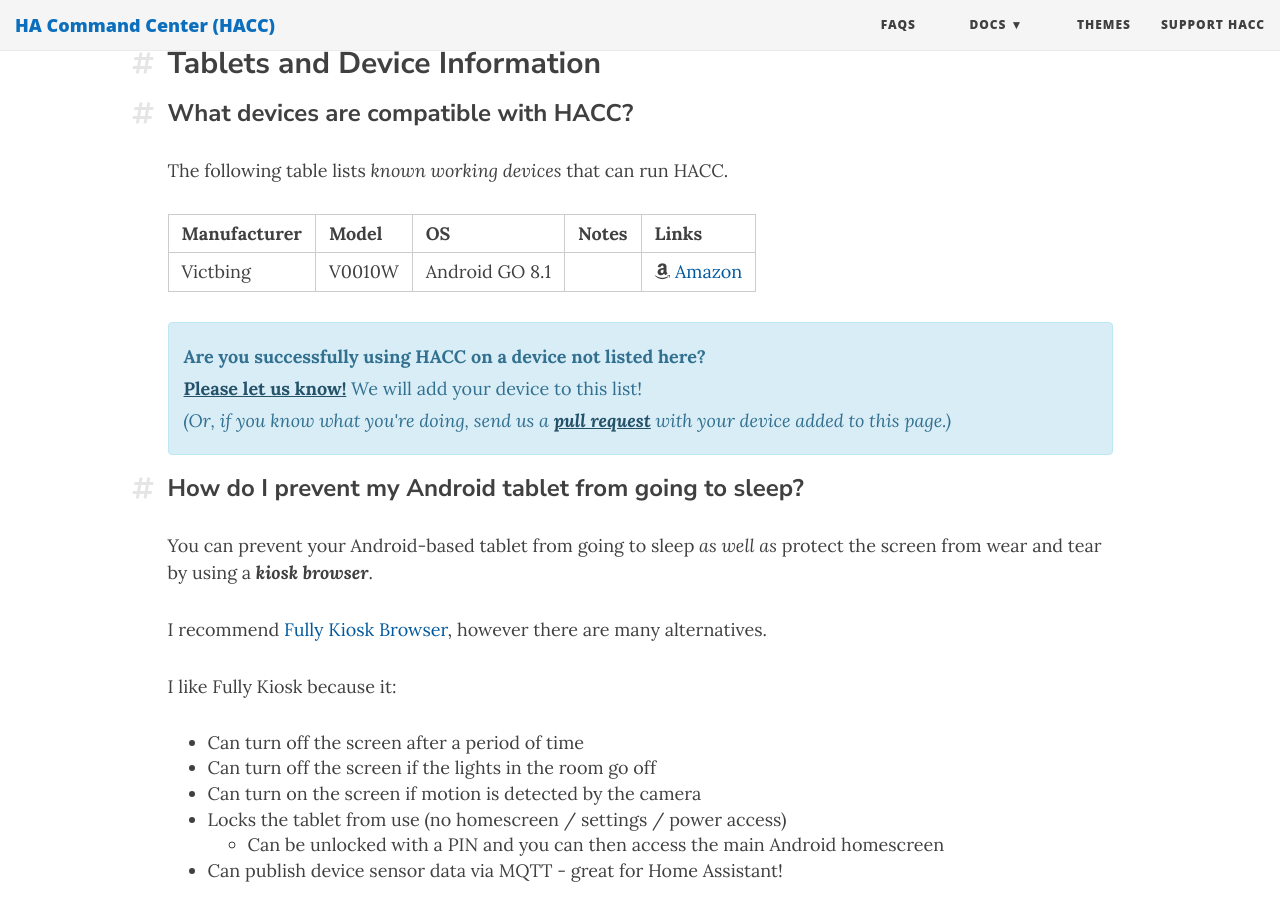
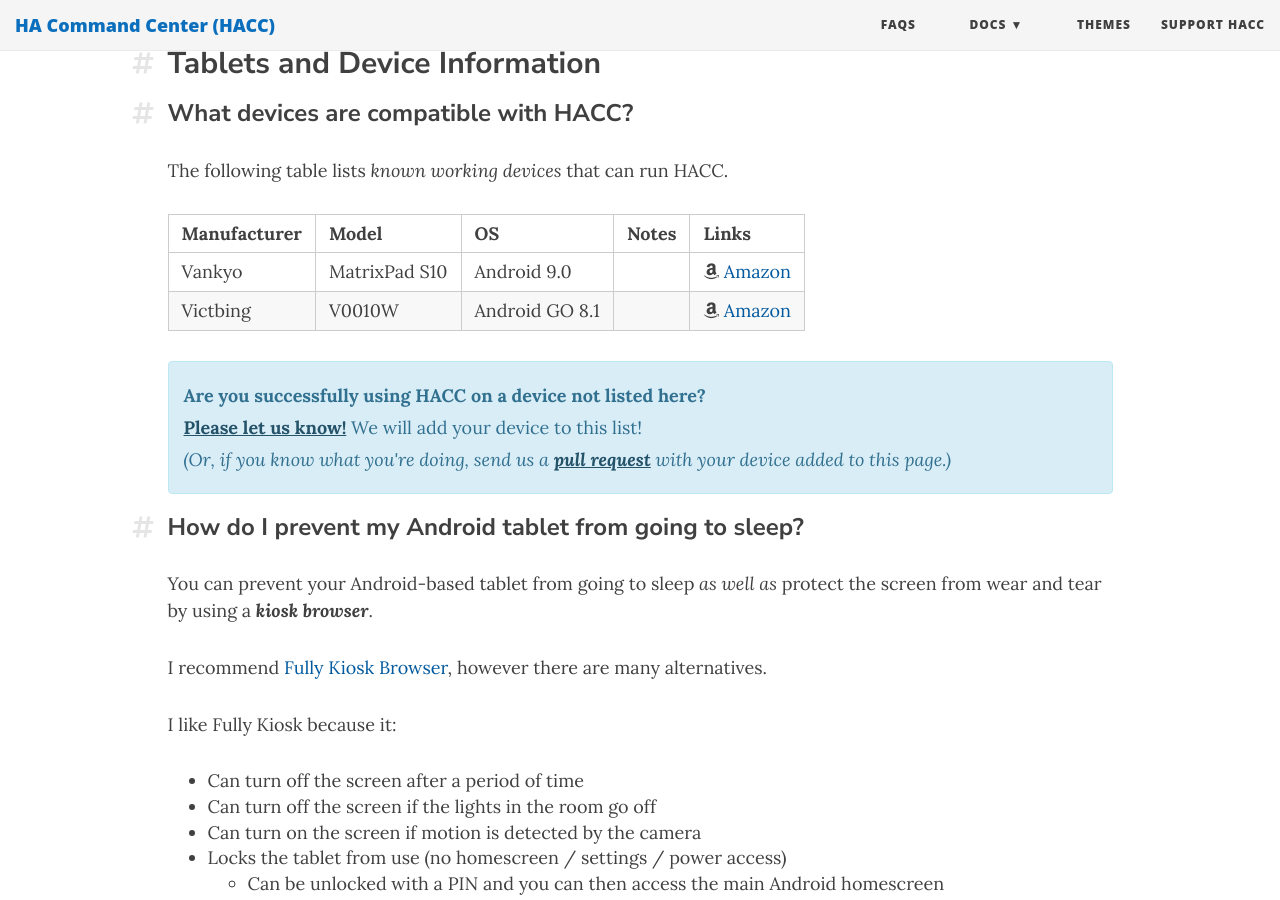
Before and after one commit to qJake/hacc.dev, a Jekyll site: the page built from faqs.md, in a window 1280 px wide and 900 px high, scrolled down 575 px. Built offline with Jekyll 4.4.1, drawn with Linux system fonts in a browser that asks for light colours; nearby versions of some CDN libraries.

Commit message:
Add tablet to list

```diff
--- a/faqs.md
+++ b/faqs.md
@@ -10,9 +10,10 @@
 
 The following table lists *known working devices* that can run HACC.
 
-| Manufacturer | Model  | OS             | Notes | Links                                                                                                                  |
-|--------------|--------|----------------|-------|------------------------------------------------------------------------------------------------------------------------|
-| Victbing     | V0010W | Android GO 8.1 |       | <i class="fab fa-amazon"></i> [Amazon](https://www.amazon.com/dp/B07S68Q35H/){:target="_blank"}{:rel="nofollow"}       |
+| Manufacturer | Model         | OS             | Notes | Links                                                                                                                  |
+|--------------|---------------|----------------|-------|------------------------------------------------------------------------------------------------------------------------|
+| Vankyo       | MatrixPad S10 | Android 9.0    |       | <i class="fab fa-amazon"></i> [Amazon](https://www.amazon.com/dp/B0869DPZJ3/){:target="_blank"}{:rel="nofollow"}       |
+| Victbing     | V0010W        | Android GO 8.1 |       | <i class="fab fa-amazon"></i> [Amazon](https://www.amazon.com/dp/B07S68Q35H/){:target="_blank"}{:rel="nofollow"}       |
 
 <p></p>
 <div class="alert alert-info" role="alert">
```
